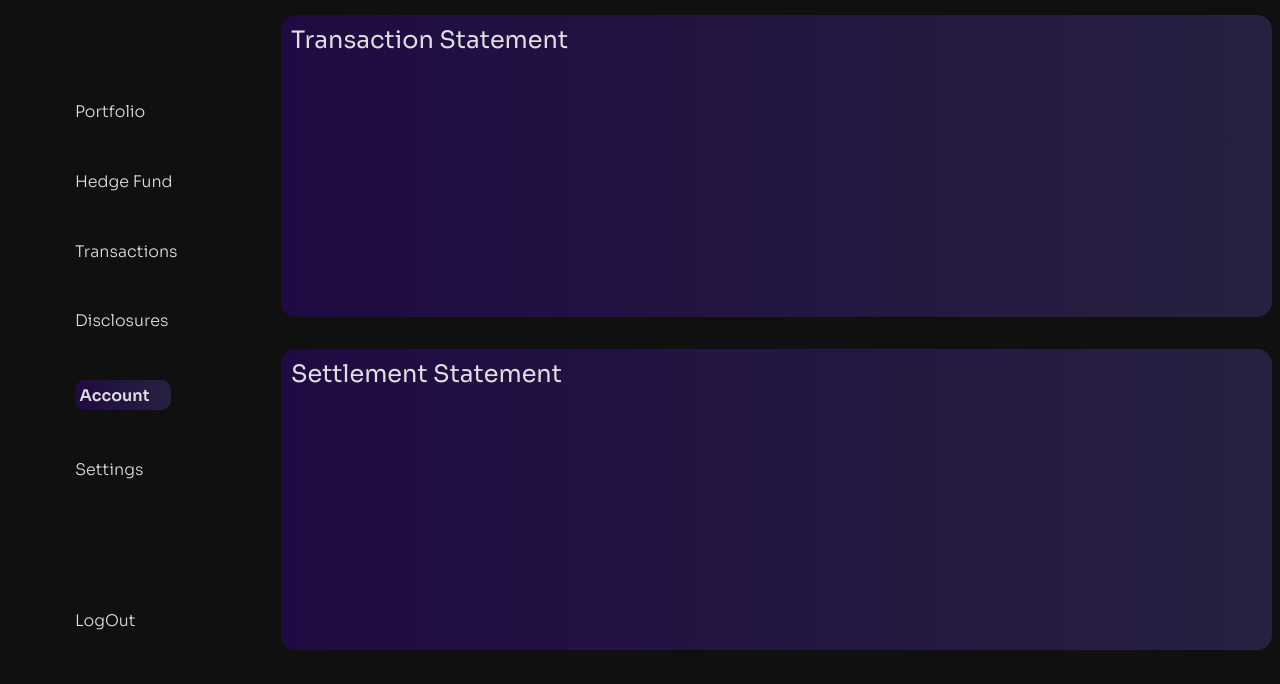
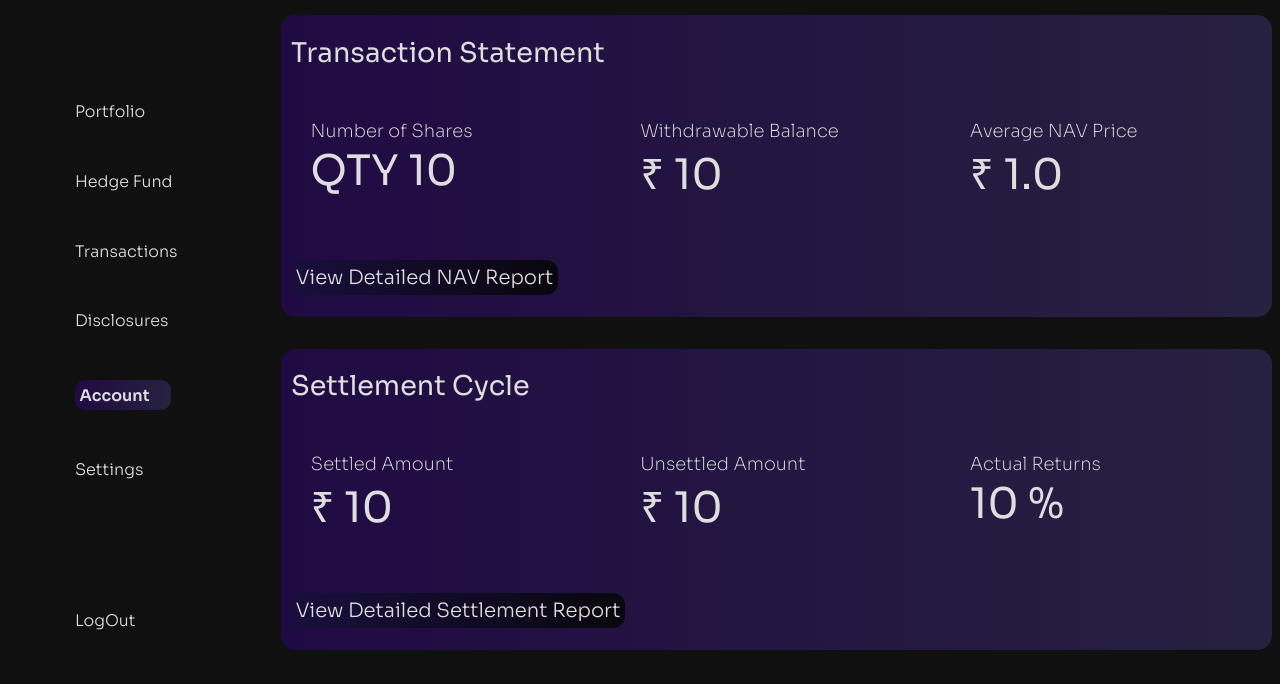
Before and after one commit to arinzingade/FundManagement, a Flask app: page /dashboard/Account in a window 1280 px wide. Shown: the part 116-800 px from the top of the page. Run offline with Flask 3, Linux system fonts and the light colour scheme; a database or web service that is not in the repository returns one stand-in record (values such as "Sample title").

Commit message:
accounts

```diff
--- a/jscode/transactions.js
+++ b/jscode/transactions.js
@@ -1,2 +1,6 @@
+document.addEventListener('DOMContentLoaded', function() {
 
-console.log("Hello Worlds")
+    setTimeout(function() {
+        document.body.classList.add('loaded');
+    }, 100);
+});
--- a/main.py
+++ b/main.py
@@ -1,9 +1,10 @@
 from flask import Flask, render_template, url_for, redirect, session, flash, request, make_response
-from forms import SignupForm, LoginForm, AdminForm, PanelForm, TransactionForm
+from forms import SignupForm, LoginForm, AdminForm, PanelForm, TransactionForm, navForm
 from pymongo import MongoClient, DESCENDING
 from dashboard import create_dash_app
 import bcrypt
 from datetime import datetime
+import numpy as np
 
 # Flask App
 appFlask = Flask(__name__, static_folder = 'static')
@@ -90,6 +91,7 @@ def logout():
 @appFlask.route('/admin', methods = ['GET', 'POST'])
 def admin():
     adminForm = AdminForm()
+
     if adminForm.validate_on_submit():
         adminUser = adminForm.adminName.data
         adminPass = adminForm.adminPass.data
@@ -136,6 +138,7 @@ def fund_update():
 @appFlask.route('/panel/clientUpdate', methods = ['GET', 'POST'])
 def client_update():
     transForm = TransactionForm()
+    navform = navForm()
     if transForm.validate_on_submit():
 
         client = transForm.client.data
@@ -162,8 +165,29 @@ def client_update():
     else:
         print("Form validation failed:", transForm.errors)
 
+    if navform.validate_on_submit():
+        date = navform.date.data
+        date_to_insert = datetime(date.year, date.month, date.day)
+        date = date_to_insert.strftime("%Y-%m-%d")
+        client = navform.client.data
+        type = navform.type.data
+        price = navform.price.data
+        shares = navform.shares.data
 
-    return render_template('clientUpdate.html', form=transForm)
+        try:
+            nav_info.insert_one({
+                'date': date,
+                'client': client,
+                'type': type,
+                'price': price,
+                'shares': shares,
+                'amount': round(price * shares,2)
+            })
+            flash("Transaction Information added successfully!", 'success')
+        except Exception as e:
+            flash(f"Error inserting data into MongoDB: {e}", 'error')
+
+    return render_template('clientUpdate.html', transForm=transForm, navform = navform)
 
 # Dashboard
 @appFlask.route('/dashboard')
@@ -206,11 +230,21 @@ def hedgeFund():
 def settings():
     return render_template("settings.html")
 
+
 @appFlask.route('/dashboard/Account')
 def account():
     user_account = request.cookies.get('username')
-    print(user_account)
-    return render_template('account.html', user_account = user_account)
+    total_shares = 0
+    for doc in nav_info.find({'client' : user_account}):
+        total_shares += doc['shares']
+
+    weighted_price = 0
+    for doc in nav_info.find({'client' : user_account}):
+        weighted_price += doc['shares']*doc['price']
+
+    weighted_price /= total_shares
+    return render_template('account.html', user_account = user_account, total_shares = total_shares,
+                                            weighted_price = round(weighted_price,2))
 
 # Run the Flask App
 if __name__ == '__main__':
--- a/static/account.css
+++ b/static/account.css
@@ -39,6 +39,7 @@ nav {
     font-size: 1rem;
     text-decoration: none;
     font-weight: 350;
+
 }
 
 .sidebar a:hover {
@@ -48,6 +49,7 @@ nav {
     font-weight: 600;
     padding-right: 19%;
     width: fit-content;
+    transition: 0.2s;
 }
 
 .sidebar a:active {
@@ -80,6 +82,9 @@ a.Account {
     padding-left: 1%;
     background: linear-gradient(to left, #272140, #200A43);
     border-radius: 15px;
+    display: flex;
+    flex-direction: column;
+    justify-content: space-around;
 }
 
 .settlement-statement{
@@ -88,6 +93,9 @@ a.Account {
     padding-left: 1%;
     background: linear-gradient(to left, #272140, #200A43);
     border-radius: 15px;
+    display: flex;
+    flex-direction: column;
+    justify-content: space-around;
 }
 
 .logo, .investment-title,
@@ -96,7 +104,6 @@ a.Account {
     font-style: normal;
     color: #dedede;
     font-size: 1.5rem;
-    text-decoration: none;
     text-decoration: none;
 }
 
@@ -114,6 +121,7 @@ a.Account {
     border-radius: 10px;
     font-weight: 600;
     padding: 17% 17%;
+    transition: 0.2s;
 
 }
 
@@ -125,3 +133,73 @@ a.Account {
     align-items: center;
     padding: 0 27%;
 }
+
+
+.report-1-link{
+    width: fit-content;
+    background: linear-gradient(to right, #180F3D, #09070D);
+    border-radius: 12px;
+    font-size: 82%;
+    font-weight: 350;
+    padding: 0.5% 0.5%;
+    display: flex;
+    margin-right: 20%;
+}
+
+.report-1-link, .nav-statement a, .settlement-statement a {
+    text-decoration: none;
+    color: #dedede;
+}
+
+.sub-heads{
+    font-size: 75%;
+    font-weight: 250;
+}
+
+.shares, .with-balance, .avg-nav{
+    border-radius: 20px;
+    padding-bottom: 5%;
+}
+
+.shares:hover, .with-balance:hover, .avg-nav:hover{
+    transition: 0.4s;
+    background: linear-gradient(to right, #180F3D, #09070D);
+    border-radius: 20px;
+    padding: 5% 5%;
+    transition-delay: 0.01s;
+    font-weight: 525;
+}
+
+.report-1-link:hover {
+    transition: 0.4s;
+    background: linear-gradient(to left, #180F3D, #09070D);
+}
+
+.total_shares{
+    display: grid;
+    grid-template-columns: 1fr 1fr 1fr;
+    grid-template-rows: 1fr;
+    grid-template-areas:
+    "shares with-balance avg-nav";
+    grid-gap: 5%;
+    margin-left: 2%;
+    margin-right: 2%;
+}
+
+.shares{
+    grid-area: shares;
+
+}
+
+.with-balance{
+    grid-area: with-balance;
+}
+
+.avg-nav{
+    grid-area: avg-nav;
+}
+
+.heading-1{
+    font-size: 1.7rem;
+    margin-top: -1.2%;
+}
--- a/static/iR.css
+++ b/static/iR.css
@@ -83,6 +83,7 @@ footer {
     font-size: 1rem;
     text-decoration: none;
     font-weight: 350;
+    transition: 0.2s;
 }
 .logout-div a {
     font-family: "Sora", sans-serif;
@@ -91,6 +92,7 @@ footer {
     font-size: 1rem;
     text-decoration: none;
     font-weight: 350;
+    transition: 0.2s;
 }
 
 .investment-title {
--- a/templates/account.html
+++ b/templates/account.html
@@ -28,11 +28,44 @@
         </div>
         <div class = "sub-container">
             <div class = "nav-statement">
-                Transaction Statement
+                <div class = "heading-1"> Transaction Statement </div>
+                <div class = "total_shares">
+                    <a href = "/" class = "shares">
+                        <span class = "sub-heads"> Number of Shares</span><br>
+                        <span style = "font-size: 175%"> QTY {{ total_shares }}</span>
+                    </a>
+                    <a href = "/" class = "with-balance">
+                        <span class = "sub-heads">Withdrawable Balance</span><br>
+                        <span style = "font-size: 175%"> ₹ {{ total_shares }} </span>
+                    </a>
+                    <a href = "/" class = "avg-nav">
+                        <span class = "sub-heads">Average NAV Price</span><br>
+                        <span style = "font-size: 175%"> ₹ {{ weighted_price }} </span>
+                    </a>
+                </div>
+                <div class = "report-1-link">
+                    <a href = "/"> View Detailed NAV Report </a>
+                </div>
             </div>
-
             <div class = "settlement-statement">
-                Settlement Statement
+                <div class = "heading-1"> Settlement Cycle </div>
+                <div class = "total_shares">
+                    <a href = "/" class = "shares">
+                        <span class = "sub-heads">Settled Amount</span><br>
+                        <span style = "font-size: 175%"> ₹ {{ total_shares }} </span>
+                    </a>
+                    <a href = "/" class = "with-balance">
+                        <span class = "sub-heads">Unsettled Amount</span><br>
+                        <span style = "font-size: 175%"> ₹ {{ total_shares }} </span>
+                    </a>
+                    <a href = "/" class = "avg-nav">
+                        <span class = "sub-heads">Actual Returns</span><br>
+                        <span style = "font-size: 175%"> {{ total_shares }} %</span>
+                    </a>
+                </div>
+                <div class = "report-1-link">
+                    <a href = "/"> View Detailed Settlement Report </a>
+                </div>
             </div>
         </div>
 
--- a/templates/transactions.html
+++ b/templates/transactions.html
@@ -9,7 +9,7 @@
     <link rel="preconnect" href="https://fonts.googleapis.com">
     <link rel="preconnect" href="https://fonts.gstatic.com" crossorigin>
     <link href="https://fonts.googleapis.com/css2?family=Sora:wght@100..800&display=swap" rel="stylesheet">
-    <script> src = "/jscode/transactions.js" </script>
+    <script src = "/jscode/transactions.js"> </script>
 </head>
 <body>
     <div class = "container">
```
Also changed, not shown: forms.py (+10 -0 lines), static/transactions.css (+8 -0 lines), templates/clientUpdate.html (+41 -9 lines).
